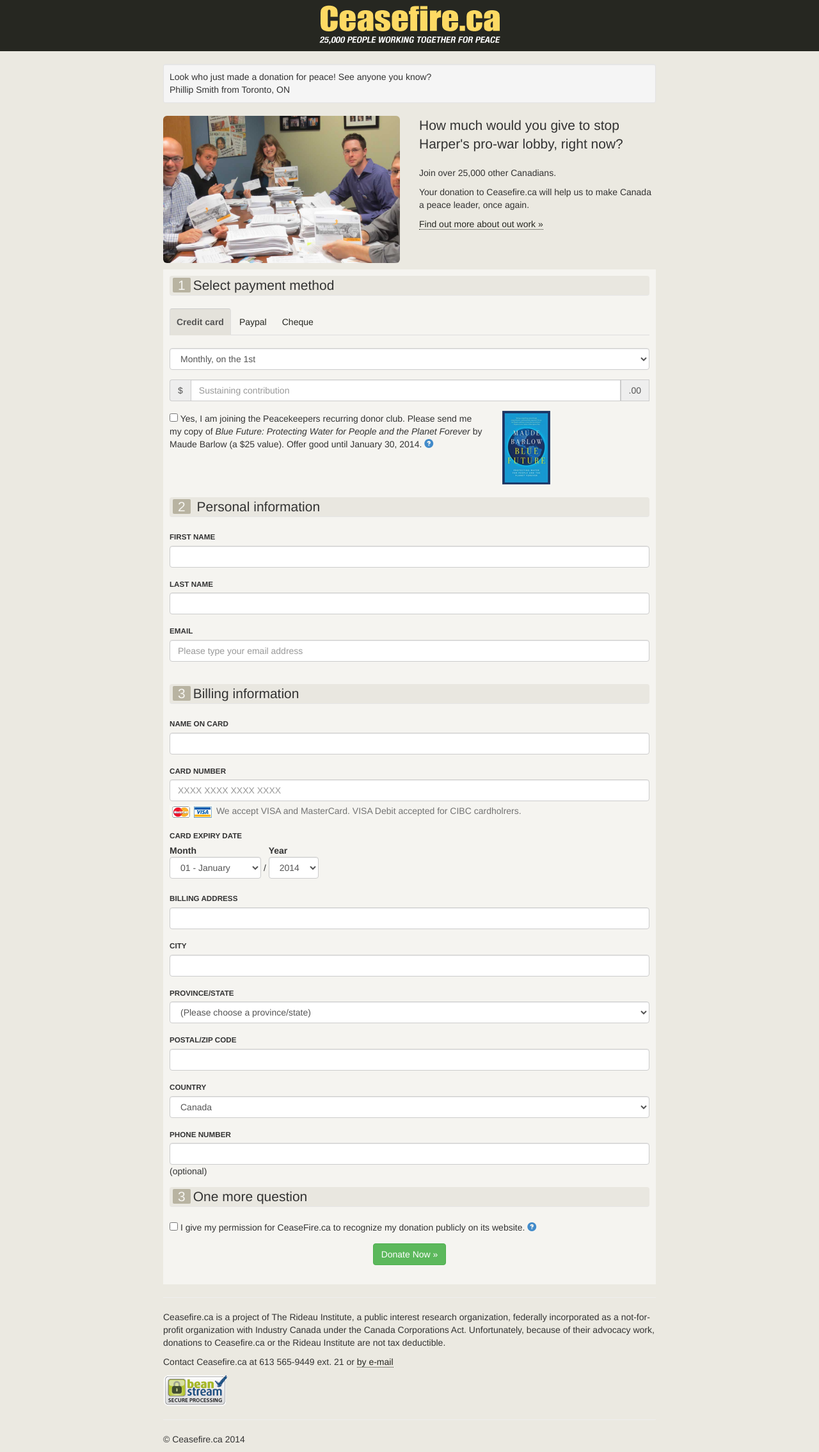
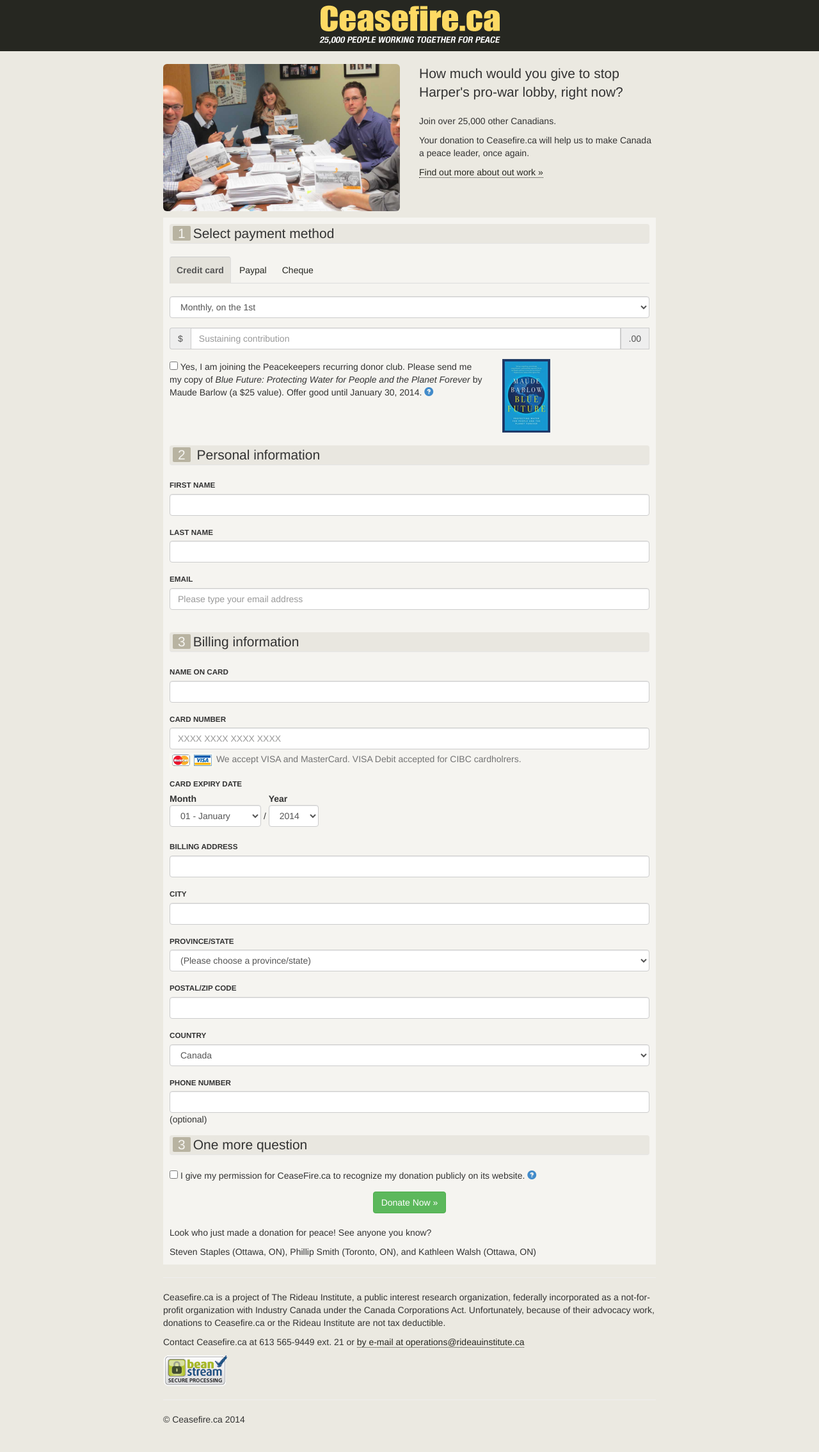
Before and after one commit to phillipadsmith/donate.ceasefire.ca, a Jekyll site: the page built from index.html, in a window 1280 px wide. Shown: the whole page at 64% size. Built offline with Jekyll 4.4.1, drawn with Linux system fonts in a browser that asks for light colours; nearby versions of some CDN libraries; Markdown is read by kramdown in place of the engine named in the settings; after the commit the page ends 2238 px from its top, so only the background shows below that.

Commit message:
Various improvements

```diff
--- a/_includes/form_donation.html
+++ b/_includes/form_donation.html
@@ -1,9 +1,4 @@
         <form role="form" name="payment_form" id="payment_form">
-            <div class="widget_amount_frequency" style="display:none;">
-                <div class="alert alert-info">
-                <p>You are committing $<span class="widget_amount"></span>&nbsp;/&nbsp;<span class="widget_frequency"></span>.</p>
-                </div>
-            </div>
             <fieldset id="payment_method">
                 <legend>
                     <span class="step">1</span>Select payment method
@@ -24,10 +19,10 @@
                     <fieldset id="frequency">
                         <div class="form-group">
                             <select class="form-control frequency" name="day_of_month" required>
-                                <option value="1" selected>Monthly, on the 1st</option>
-                                <option value="15" >Monthly, on the 15th</option>
-                                <option value="TODOweekly">Weekly</option>
-                                <option value="onetime">One-time</option>
+                                <option value="1" data-text="month, on the 1st"selected>Monthly, on the 1st</option>
+                                <option value="15" data-text="month, on the 15th">Monthly, on the 15th</option>
+                                <option value="TODOweekly" data-text="every week">Weekly</option>
+                                <option value="onetime" data-text="one time">One-time</option>
                             </select>
                         </div>
 
@@ -61,6 +56,12 @@
                             </div>
                             <input class="form-control" type="hidden" name="frequency" value="1" id="freq_one_time">
                         </div><!-- /.onetime -->
+
+                        <div class="widget_amount_frequency" style="display:none;">
+                            <div class="alert alert-info">
+                            <p>You are committing $<span class="widget_amount"></span>&nbsp;/&nbsp;<span class="widget_frequency"></span>.</p>
+                            </div>
+                        </div>
                         </fieldset>
                         <fieldset id="personal_information">
                             <legend>
@@ -283,12 +284,13 @@
                             <a href="http://docs.google.com/viewer?url=https%3A%2F%2Fwww.ceasefire.ca%2Fdonate%2Fdonation_form.pdf" class="btn btn-lrg btn-success">Open & Print Form &raquo;</a>
                         </div>
                     </div>
+                <div class="widget-donor-list">
+                    <p>Look who just made a donation for peace! See anyone you know?</p>
+                    <div class="donors">
+                        <ul>
+                        </ul>
+                    </div>
+                    <br clear="all" />
+                </div>
                 </div><!-- /.tab-content -->
         </form>
-        <hr class="soften" />
-        <p>Ceasefire.ca is a project of The Rideau Institute, a public interest research organization, federally incorporated as a not-for-profit organization with Industry Canada under the Canada Corporations Act. Unfortunately, because of their advocacy work, donations to Ceasefire.ca or the Rideau Institute are not tax deductible.</p>
-        <p>Contact Ceasefire.ca at 613 565-9449 ext. 21 or <a href="mailto:operation@ceasefire.ca">by e-mail</a>
-        </p>
-
-        <img src="ui/img/img_beanstream_secure_light.gif"
-        border="0" alt="Secure Electronic Payment Processing" title="Secure Electronic Payment Processing" />
--- a/index.html
+++ b/index.html
@@ -1,17 +1,6 @@
 ---
 layout: default
 ---
-        <div class="row">
-            <div class="col-md-12 ">
-                <div class="widget-donor-list well well-sm">
-                    <p>Look who just made a donation for peace! See anyone you know?</p>
-                    <div class="donors scroll-text">
-                        <ul>
-                        </ul>
-                    </div>
-                </div>
-            </div>
-        </div>
         <div class="row">
             <div class="col-md-6">
             <!-- Main jumbotron for a primary marketing message or call to action -->
@@ -35,3 +24,10 @@ layout: default
       {% include form_donation.html %}
       {% include modal_specialoffer.html %}
       {% include modal_about.html %}
+        <hr class="soften" />
+        <p>Ceasefire.ca is a project of The Rideau Institute, a public interest research organization, federally incorporated as a not-for-profit organization with Industry Canada under the Canada Corporations Act. Unfortunately, because of their advocacy work, donations to Ceasefire.ca or the Rideau Institute are not tax deductible.</p>
+        <p>Contact Ceasefire.ca at 613 565-9449 ext. 21 or <a href="mailto:operations@rideauinstitute.ca">by e-mail at operations@rideauinstitute.ca</a>
+        </p>
+
+        <img src="ui/img/img_beanstream_secure_light.gif"
+        border="0" alt="Secure Electronic Payment Processing" title="Secure Electronic Payment Processing" />
--- a/ui/css/styles.css
+++ b/ui/css/styles.css
@@ -106,7 +106,7 @@ a.btn:visited {
 .jumbotron .container {
   background: rgba(255, 255, 255, 0.7);
 }
-/* Module: Scrolling list of donors */
+/* Module: List of donors */
 .widget-donor-list p {
   margin-bottom: 0px;
 }
@@ -114,9 +114,32 @@ a.btn:visited {
   padding: 0;
   list-style: none;
 }
+.widget-donor-list li {
+  display: inline;
+  float: left;
+}
+.widget-donor-list li::after {
+  content: ", ";
+  white-space: pre;
+}
+.widget-donor-list li:last-child::before {
+  content: "and ";
+  white-space: pre;
+}
+.widget-donor-list li:last-child::after {
+  content: "";
+}
+.widget-donor-list ul + * {
+  clear: left;
+}
 .scroll-text {
   height: 1.5em;
   overflow: hidden;
+}
+/* Module: modals */
+.modal-content img {
+  width: 100%;
+  margin-bottom: 20px;
 }
 /* State */
 /* Print */
--- a/ui/js/site.js
+++ b/ui/js/site.js
@@ -10,11 +10,11 @@ $(document).ready(function() {
         var items = [];
         var donors = data.donors;
         $.each(data.donors, function() {
-            items.push("<li>" + this.first_name + ' ' + this.last_name + ' from ' + this.city + ', ' + this.province + "</li>");
+            items.push("<li>" + this.first_name + ' ' + this.last_name + ' (' + this.city + ', ' + this.province + ")</li>");
         });
         $('.donors ul').append(items);
     });
-    $('.donors').scrollbox();
+    //$('.donors').scrollbox();
 
     // control recurring vs. one-time contributions
     $('select.frequency').change((function() {
@@ -43,7 +43,7 @@ $(document).ready(function() {
 
     function show_widget_amount_and_frequncy() {
         var amount;
-        var frequency_text = $("select.frequency option:selected").text();
+        var frequency_text = $("select.frequency option:selected").attr("data-text");
         var frequency = $("select.frequency option:selected").val();
         if (frequency === 'onetime') {
             amount = $('input[name="amount_1"]').val();
```
Also changed, not shown: ui/less/styles.less (+26 -1 lines), ui/img/ceasefire_team.png.
